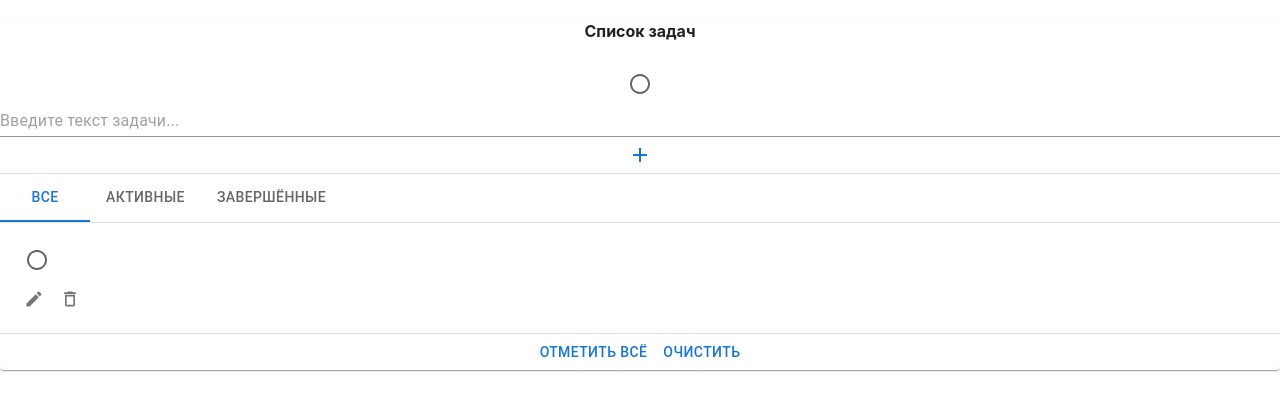
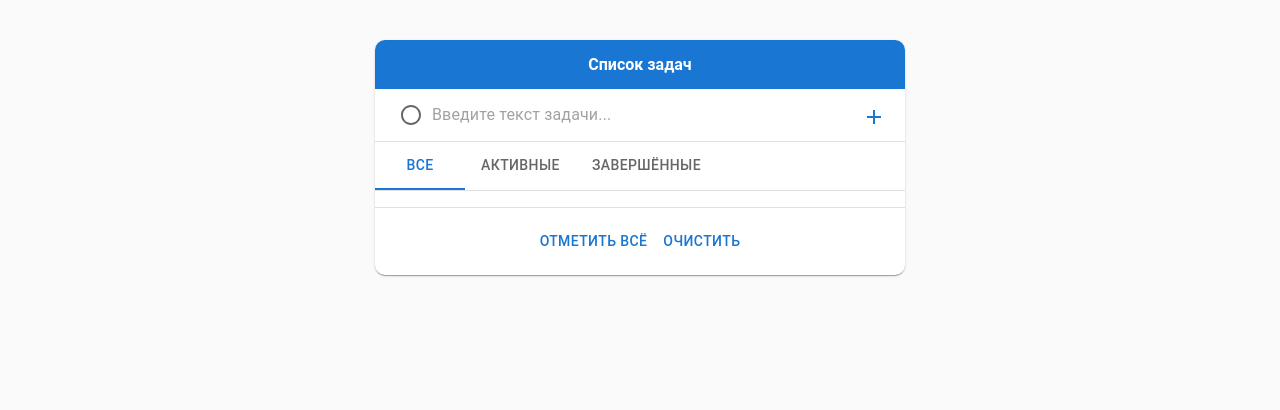
Before and after one commit to Lor1ann/todo-react-ts, a React (Create React App) app: page / in a window 1280 px wide. Shown: the top 410 px of the page. Built offline with nearby package versions, Linux system fonts and the light colour scheme.

Commit message:
Сделано ДЗ 1

```diff
--- a/package.json
+++ b/package.json
@@ -3,6 +3,8 @@
   "version": "0.1.0",
   "private": true,
   "dependencies": {
+    "@emotion/react": "^11.7.1",
+    "@emotion/styled": "^11.6.0",
     "@mui/icons-material": "^5.2.5",
     "@mui/material": "^5.2.8",
     "@testing-library/jest-dom": "^5.16.1",
@@ -12,6 +14,7 @@
     "@types/node": "^16.11.19",
     "@types/react": "^17.0.38",
     "@types/react-dom": "^17.0.11",
+    "node-sass": "^7.0.1",
     "react": "^17.0.2",
     "react-dom": "^17.0.2",
     "react-scripts": "5.0.0",
--- a/src/App.tsx
+++ b/src/App.tsx
@@ -1,16 +1,70 @@
-import './App.css';
-import { Paper, Divider, Button, List, Tabs, Tab } from '@mui/material';
-import { AddField } from './components/AddField';
-import { Item } from './components/Item';
+import "./App.css";
+import React from "react";
+import { Paper, Divider, Button, List, Tabs, Tab } from "@mui/material";
+import { AddField } from "./components/AddField";
+import { Item } from "./components/Item";
 
 function App() {
+  type Task = {
+    id: number;
+    text: string;
+    complited: boolean;
+  };
+
+  function reduser(
+    state: Array<Task>,
+    action: { type: string; text?: string; complited: boolean }
+  ) {
+    if (action.type === "ADD_TASK") {
+      return [
+        ...state,
+        {
+          id: state.length,
+          text: action.text,
+          complited: action.complited,
+        },
+      ] as Array<Task>;
+    }
+
+    return state;
+  }
+
+  const [text, setText] = React.useState<string>("");
+  const [checkAddField, setCheckAddField] = React.useState(false);
+
+  function getText(e: any) {
+    setText(e.target.value);
+  }
+
+  function getCheck() {
+    setCheckAddField(!checkAddField);
+  }
+
+  const [state, dispatch] = React.useReducer(reduser, [] as Array<Task>);
+
+  function addTask() {
+    dispatch({
+      type: "ADD_TASK",
+      text: text,
+      complited: checkAddField,
+    });
+    setText("");
+    setCheckAddField(false);
+  }
+
   return (
     <div className="App">
-  <Paper className="wrapper">
+      <Paper className="wrapper">
         <Paper className="header" elevation={0}>
           <h4>Список задач</h4>
         </Paper>
-        <AddField />
+        <AddField
+          checked={checkAddField}
+          addTask={addTask}
+          getText={getText}
+          text={text}
+          getCheck={getCheck}
+        />
         <Divider />
         <Tabs value={0}>
           <Tab label="Все" />
@@ -19,7 +73,11 @@ function App() {
         </Tabs>
         <Divider />
         <List>
-          <Item />
+          {state.map((obj: any) => {
+            return (
+              <Item text={obj.text} key={obj.id} checked={obj.complited} />
+            );
+          })}
         </List>
         <Divider />
         <div className="check-buttons">
--- a/src/components/AddField.tsx
+++ b/src/components/AddField.tsx
@@ -1,18 +1,33 @@
-import { TextField, Button, Checkbox } from '@mui/material';
-import AddIcon from '@mui/icons-material/Add';
-import RadioButtonUncheckedIcon from '@mui/icons-material/RadioButtonUnchecked';
-import CheckCircleIcon from '@mui/icons-material/CheckCircle';
+import { TextField, Button, Checkbox } from "@mui/material";
+import React from "react";
+import AddIcon from "@mui/icons-material/Add";
+import RadioButtonUncheckedIcon from "@mui/icons-material/RadioButtonUnchecked";
+import CheckCircleIcon from "@mui/icons-material/CheckCircle";
 
-export const AddField = () => {
+export const AddField = (props: {
+  addTask: any;
+  text: string;
+  getText: any;
+  getCheck: any;
+  checked: boolean;
+}) => {
   return (
     <div className="field">
       <Checkbox
+        checked={props.checked}
         className="checkbox"
+        onClick={props.getCheck}
         icon={<RadioButtonUncheckedIcon />}
         checkedIcon={<CheckCircleIcon />}
       />
-      <TextField placeholder="Введите текст задачи..." variant="standard" fullWidth />
-      <Button>
+      <TextField
+        placeholder="Введите текст задачи..."
+        value={props.text}
+        onChange={props.getText}
+        variant="standard"
+        fullWidth
+      />
+      <Button onClick={() => props.addTask(props.text)}>
         <AddIcon />
       </Button>
     </div>
--- a/src/components/Item.tsx
+++ b/src/components/Item.tsx
@@ -1,17 +1,20 @@
-import React from 'react';
-import { IconButton, Checkbox, ListItem, Typography } from '@mui/material';
+import React from "react";
+import { IconButton, Checkbox, ListItem, Typography } from "@mui/material";
 
-import EditIcon from '@mui/icons-material/Edit';
-import DeleteOutlineIcon from '@mui/icons-material/DeleteOutline';
-import RadioButtonUncheckedIcon from '@mui/icons-material/RadioButtonUnchecked';
-import CheckCircleIcon from '@mui/icons-material/CheckCircle';
-
-export const Item = () => {
+import EditIcon from "@mui/icons-material/Edit";
+import DeleteOutlineIcon from "@mui/icons-material/DeleteOutline";
+import RadioButtonUncheckedIcon from "@mui/icons-material/RadioButtonUnchecked";
+import CheckCircleIcon from "@mui/icons-material/CheckCircle";
+export const Item = (props: { text: string; checked: boolean }) => {
   return (
     <ListItem>
       <div className="d-flex item">
-        <Checkbox icon={<RadioButtonUncheckedIcon />} checkedIcon={<CheckCircleIcon />} />
-        <Typography className="item-text"></Typography>
+        <Checkbox
+          checked={props.checked}
+          icon={<RadioButtonUncheckedIcon />}
+          checkedIcon={<CheckCircleIcon />}
+        />
+        <Typography className="item-text">{props.text}</Typography>
         <div className="item-buttons d-flex">
           <IconButton>
             <EditIcon style={{ fontSize: 20 }} />
--- a/src/index.css
+++ /dev/null
@@ -1,13 +0,0 @@
-body {
-  margin: 0;
-  font-family: -apple-system, BlinkMacSystemFont, 'Segoe UI', 'Roboto', 'Oxygen',
-    'Ubuntu', 'Cantarell', 'Fira Sans', 'Droid Sans', 'Helvetica Neue',
-    sans-serif;
-  -webkit-font-smoothing: antialiased;
-  -moz-osx-font-smoothing: grayscale;
-}
-
-code {
-  font-family: source-code-pro, Menlo, Monaco, Consolas, 'Courier New',
-    monospace;
-}
--- /dev/null
+++ b/src/index.scss
@@ -0,0 +1,73 @@
+body {
+  margin: 0 !important;
+  padding: 0 !important;
+  font-family: 'Roboto';
+}
+
+h4 {
+  margin: 0 !important;
+  padding: 0 !important;
+}
+
+.App {
+  background-color: #fafafa;
+  height: 100vh;
+  padding-top: 40px;
+}
+
+.wrapper {
+  width: 530px;
+  margin: 0 auto;
+  border-radius: 10px !important;
+  overflow: hidden;
+}
+
+.item-text {
+  flex: 1;
+  line-height: 40px !important;
+}
+
+.header {
+  background-color: #1976d2 !important;
+  color: #fff !important;
+  padding: 15px;
+  margin-bottom: 10px !important;
+  border-radius: 0 !important;
+}
+
+.field {
+  display: flex;
+  padding: 0 15px;
+
+  .checkbox {
+    position: relative;
+    top: -5px;
+  }
+
+  .MuiInput-root:before {
+    display: none !important;
+  }
+
+  button {
+    width: 35px;
+    height: 35px;
+    min-width: 10px;
+  }
+}
+
+.d-flex {
+  display: flex;
+}
+
+.item {
+  flex: 1;
+
+  &-buttons {
+    align-items: center;
+    margin-left: 15px;
+  }
+}
+
+.check-buttons {
+  padding: 15px;
+}
--- a/src/index.tsx
+++ b/src/index.tsx
@@ -1,17 +1,11 @@
-import React from 'react';
-import ReactDOM from 'react-dom';
-import './index.css';
-import App from './App';
-import reportWebVitals from './reportWebVitals';
+import React from "react";
+import ReactDOM from "react-dom";
+import "./index.scss";
+import App from "./App";
 
 ReactDOM.render(
   <React.StrictMode>
     <App />
   </React.StrictMode>,
-  document.getElementById('root')
+  document.getElementById("root")
 );
-
-// If you want to start measuring performance in your app, pass a function
-// to log results (for example: reportWebVitals(console.log))
-// or send to an analytics endpoint. Learn more: https://bit.ly/CRA-vitals
-reportWebVitals();
--- a/tsconfig.json
+++ b/tsconfig.json
@@ -1,6 +1,6 @@
 {
   "compilerOptions": {
-    "target": "es5",
+    "target": "es6",
     "lib": [
       "dom",
       "dom.iterable",
```
Also changed, not shown: 1 other file (tests, documents, lock files or other folders).
